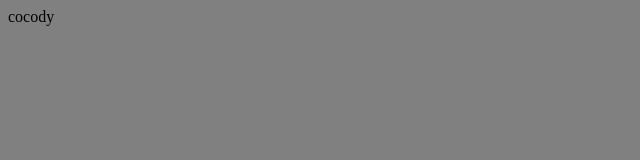
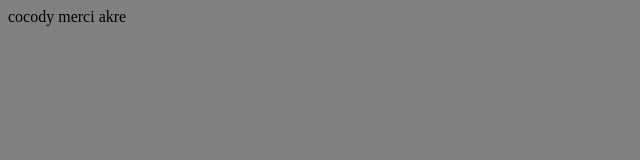
Before and after one commit to vaudranpascal/abidjanHtml, a plain HTML site: page web/cocody.html in a window 1280 px wide. Shown: the full height of the page, 0-640 px from the left. Drawn offline with Linux system fonts and the light colour scheme.

Commit message:
ajout de commentaire
sur la boite de Akre

```diff
--- a/web/cocody.html
+++ b/web/cocody.html
@@ -10,7 +10,7 @@
 </head>
 
 <body>
-    cocody
+    cocody merci akre
 </body>
 
 </html>
```
